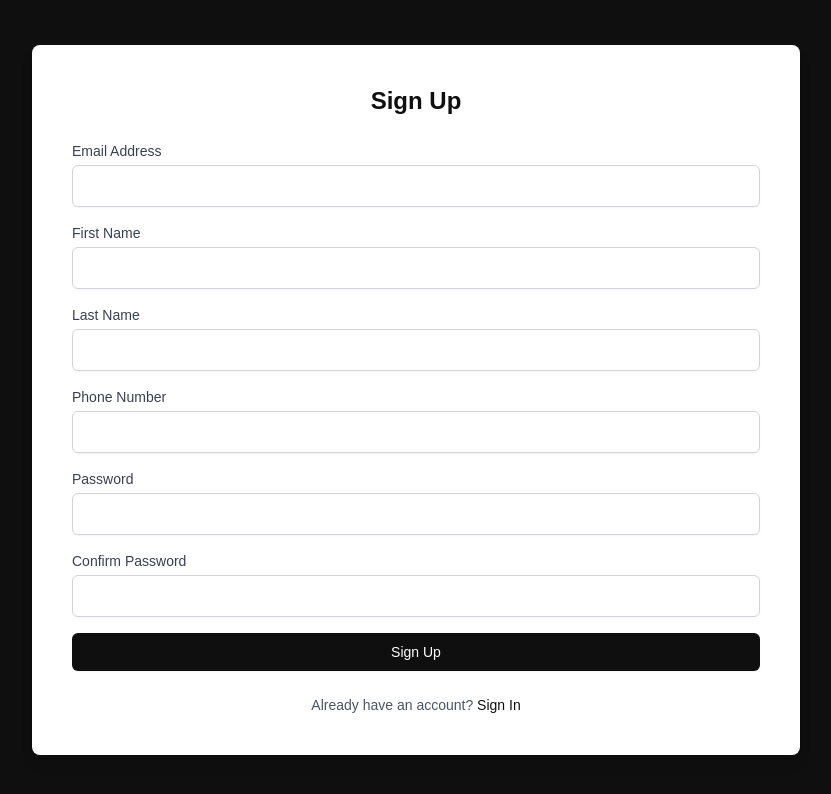
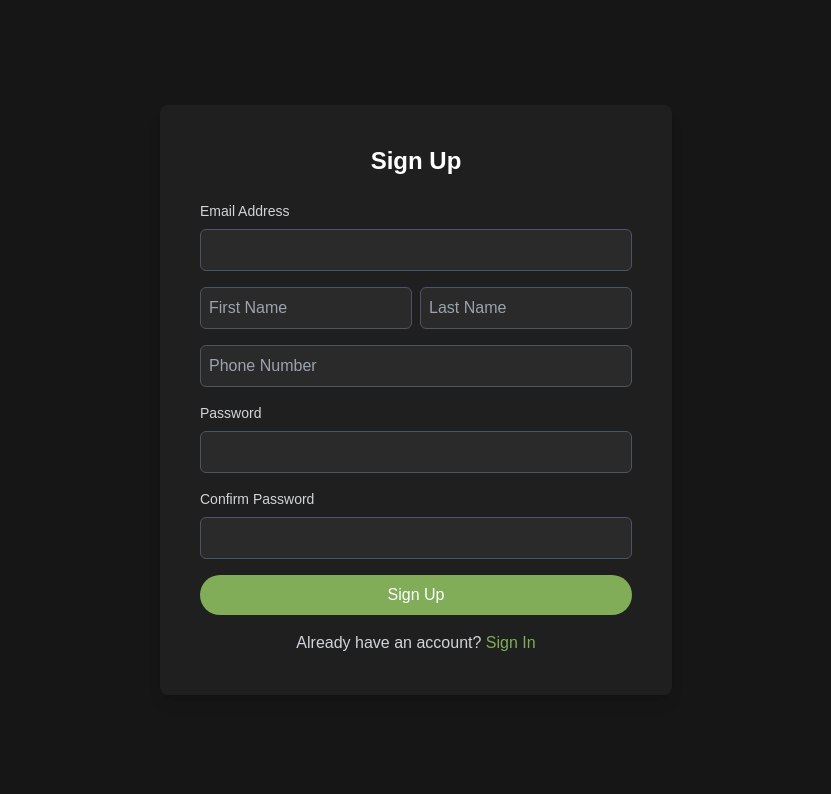
Before and after one commit to okolo157/onepowerx-dev, a Next.js app: page /auth/register in a window 1280 px wide. Shown: the top 794 px of the page, without its empty margins (224-1055 px from the left). Built offline with nearby package versions, Linux system fonts and the light colour scheme; a web font is replaced by a local one.

Commit message:
auth-success (session logic needs more debugging)

```diff
--- /dev/null
+++ b/app/api/auth/[...nextauth]/route.ts
@@ -0,0 +1,83 @@
+import NextAuth, { type NextAuthOptions } from "next-auth";
+import CredentialsProvider from "next-auth/providers/credentials";
+import jwt from "jsonwebtoken";
+
+export const authOptions: NextAuthOptions = {
+  providers: [
+    CredentialsProvider({
+      name: "Credentials",
+      credentials: {
+        email: { label: "Email", type: "text" },
+        password: { label: "Password", type: "password" },
+      },
+      async authorize(credentials) {
+        try {
+          const res = await fetch("https://new-api.onepower.ng/v1/auth/login", {
+            method: "POST",
+            body: JSON.stringify(credentials),
+            headers: { "Content-Type": "application/json" },
+          });
+
+          const data = await res.json();
+          console.log("API Response:", data); // ✅ Log response
+
+          if (!res.ok || !data?.token) {
+            throw new Error(
+              `Invalid response from API: ${JSON.stringify(data)}`
+            );
+          }
+
+          const decodedToken = jwt.decode(data.token) as {
+            sub: string;
+            email?: string;
+          };
+
+          if (!decodedToken?.sub) {
+            throw new Error("Invalid token: Missing user ID");
+          }
+
+          // Log the decoded user ID
+          console.log("Decoded User ID:", decodedToken.sub);
+
+          return {
+            id: decodedToken.sub, // Extract user ID from token
+            email: decodedToken.email || "", // Extract email if present
+            token: data.token, // Store the token
+          }
+        } catch (error) {
+          console.error("Authorization error:", error);
+          return null;
+        }
+      },
+    }),
+  ],
+  callbacks: {
+    async jwt({ token, user }) {
+      if (user) {
+        token.id = user.id; // User's ID
+        token.email = user.email; // User's email
+        token.accessToken = user.token || ""; // Add JWT to token (If token is available in the response)
+      }
+      return token;
+    },
+    async session({ session, token }) {
+      return {
+        ...session,
+        user: {
+          ...session.user,
+          id: token.id,
+          email: token.email ?? undefined,
+        },
+        accessToken: token.accessToken ?? undefined, // Ensure accessToken is included in session
+      };
+    },
+  },
+
+  secret: process.env.NEXTAUTH_SECRET,
+  pages: {
+    signIn: "/auth/login",
+  },
+};
+
+const handler = NextAuth(authOptions);
+export { handler as GET, handler as POST };
--- a/app/layout.tsx
+++ b/app/layout.tsx
@@ -1,6 +1,8 @@
+// app/layout.tsx (server component)
 import type { Metadata } from "next";
 import { Geist, Geist_Mono } from "next/font/google";
 import "./globals.css";
+import ClientLayout from "../components/client-layout";
 
 const geistSans = Geist({
   variable: "--font-geist-sans",
@@ -19,15 +21,13 @@ export const metadata: Metadata = {
 
 export default function RootLayout({
   children,
-}: Readonly<{
-  children: React.ReactNode;
-}>) {
+}: Readonly<{ children: React.ReactNode }>) {
   return (
     <html lang="en">
       <body
         className={`${geistSans.variable} ${geistMono.variable} antialiased`}
       >
-        {children}
+        <ClientLayout>{children}</ClientLayout>
       </body>
     </html>
   );
--- a/app/page.tsx
+++ b/app/page.tsx
@@ -6,6 +6,7 @@ import Navbar from "@/components/Navbar";
 import { Steps } from "@/components/Steps";
 import Reviews from "@/components/Reviews";
 import Footer from "@/components/Footer";
+
 
 export default function Home() {
   const links = [
--- a/components/AuthForm.tsx
+++ b/components/AuthForm.tsx
@@ -1,35 +1,108 @@
-import Link from "next/link";
+"use client";
+
+import { useState } from "react";
+import { useRouter } from "next/navigation";
+import { signIn } from "next-auth/react";
 
 interface AuthFormProps {
   isSignUp: boolean;
 }
 
 export default function AuthForm({ isSignUp }: AuthFormProps) {
+  const router = useRouter();
+  const [formData, setFormData] = useState({
+    email: "",
+    password: "",
+    firstName: "",
+    lastName: "",
+    phone: "",
+    confirmPassword: "",
+  });
+  const [loading, setLoading] = useState(false);
+  const [error, setError] = useState("");
+
+  const handleChange = (e: React.ChangeEvent<HTMLInputElement>) => {
+    setFormData({ ...formData, [e.target.name]: e.target.value });
+  };
+
+  const handleSubmit = async (e: React.FormEvent) => {
+    e.preventDefault();
+    setLoading(true);
+    setError("");
+
+    try {
+      const endpoint = isSignUp ? "/v1/auth/register" : "/v1/auth/login";
+      const body = isSignUp
+        ? {
+            email: formData.email,
+            firstname: formData.firstName,
+            lastname: formData.lastName,
+            phone: formData.phone,
+            password: formData.password,
+            confirmpassword: formData.confirmPassword,
+            referrer: "",
+          }
+        : {
+            email: formData.email,
+            password: formData.password,
+          };
+
+      const response = await fetch(
+        `${process.env.NEXT_PUBLIC_API_URL}${endpoint}`,
+        {
+          method: "POST",
+          headers: { "Content-Type": "application/json" },
+          body: JSON.stringify(body),
+        }
+      );
+
+      const data = await response.json();
+      if (!response.ok) {
+        throw new Error(data.message || "Authentication failed");
+      }
+
+      const result = await signIn("credentials", {
+        email: formData.email,
+        password: formData.password,
+        redirect: false,
+      });
+
+      if (result?.error) {
+        setError(result.error);
+      } else {
+        router.push("/dashboard");
+      }
+    } catch (err: unknown) {
+      if (err instanceof Error) {
+        setError(err.message);
+      } else {
+        setError("An unexpected error occurred");
+      }
+    } finally {
+      setLoading(false);
+    }
+  };
+
+  const toggleAuthMode = () => {
+    router.push(isSignUp ? "/auth/login" : "/auth/register");
+  };
+
   return (
-    <div className="min-h-screen flex items-center justify-center bg-custom p-10">
-      <div className="bg-white rounded-lg shadow-lg w-full max-w-3xl flex">
-        {/* {isSignUp && (
-          <div className="w-1/3 bg-black rounded-l-lg flex flex-col items-center justify-center ">
-
-            <Image
-              src="/images/1power.png"
-              alt="Welcome"
-              className="w-full h-auto"
-              width={100}
-              height={100}
-            />
-          </div>
-        )} */}
-
-        <div className={`w-${isSignUp ? "full" : "full"} p-10`}>
-          <h2 className="text-2xl font-bold mb-6 text-center text-custom">
+    <div className="min-h-screen flex items-center justify-center bg-[#161616] p-10">
+      <div className="bg-[#1f1f1f] rounded-lg shadow-lg w-full max-w-lg p-10">
+        <h2 className="text-2xl font-bold text-center text-white mb-6">
           {isSignUp ? "Sign Up" : "Sign In"}
         </h2>
-          <form className="space-y-4">
+
+        {error && (
+          <p className="text-red-500 text-sm text-center mb-4">{error}</p>
+        )}
+
+        <form className="space-y-4" onSubmit={handleSubmit}>
           <div>
             <label
               htmlFor="email"
-                className="block text-sm font-medium text-gray-700"
+              className="block text-sm font-medium text-gray-300 pb-2"
             >
               Email Address
             </label>
@@ -37,65 +110,51 @@ export default function AuthForm({ isSignUp }: AuthFormProps) {
               type="email"
               id="email"
               name="email"
+              value={formData.email}
+              onChange={handleChange}
               required
-                className="mt-1 block w-full px-3 py-2 border border-gray-300 rounded-md shadow-sm focus:outline-none focus:ring-custom focus:border-custom"
+              className="w-full p-2 border border-gray-600 rounded-md bg-[#2a2a2a] text-white"
             />
           </div>
 
           {isSignUp && (
             <>
-                <div>
-                  <label
-                    htmlFor="firstName"
-                    className="block text-sm font-medium text-gray-700"
-                  >
-                    First Name
-                  </label>
+              <div className="flex space-x-2">
                 <input
                   type="text"
-                    id="firstName"
                   name="firstName"
+                  value={formData.firstName}
+                  onChange={handleChange}
+                  placeholder="First Name"
+                  className="w-1/2 p-2 border border-gray-600 rounded-md bg-[#2a2a2a] text-white"
                   required
-                    className="mt-1 block w-full px-3 py-2 border border-gray-300 rounded-md shadow-sm focus:outline-none focus:ring-custom focus:border-custom"
+                />
+                <input
+                  type="text"
+                  name="lastName"
+                  value={formData.lastName}
+                  onChange={handleChange}
+                  placeholder="Last Name"
+                  className="w-1/2 p-2 border border-gray-600 rounded-md bg-[#2a2a2a] text-white"
+                  required
                 />
               </div>
-                <div>
-                  <label
-                    htmlFor="lastName"
-                    className="block text-sm font-medium text-gray-700"
-                  >
-                    Last Name
-                  </label>
-                  <input
-                    type="text"
-                    id="lastName"
-                    name="lastName"
-                    required
-                    className="mt-1 block w-full px-3 py-2 border border-gray-300 rounded-md shadow-sm focus:outline-none focus:ring-custom focus:border-custom"
-                  />
-                </div>
-                <div>
-                  <label
-                    htmlFor="phone"
-                    className="block text-sm font-medium text-gray-700"
-                  >
-                    Phone Number
-                  </label>
               <input
                 type="tel"
-                    id="phone"
                 name="phone"
+                value={formData.phone}
+                onChange={handleChange}
+                placeholder="Phone Number"
+                className="w-full p-2 border border-gray-600 rounded-md bg-[#2a2a2a] text-white"
                 required
-                    className="mt-1 block w-full px-3 py-2 border border-gray-300 rounded-md shadow-sm focus:outline-none focus:ring-custom focus:border-custom"
               />
-                </div>
             </>
           )}
 
           <div>
             <label
               htmlFor="password"
-                className="block text-sm font-medium text-gray-700"
+              className="block text-sm font-medium text-gray-300 pb-2"
             >
               Password
             </label>
@@ -103,8 +162,10 @@ export default function AuthForm({ isSignUp }: AuthFormProps) {
               type="password"
               id="password"
               name="password"
+              value={formData.password}
+              onChange={handleChange}
               required
-                className="mt-1 block w-full px-3 py-2 border border-gray-300 rounded-md shadow-sm focus:outline-none focus:ring-custom focus:border-custom"
+              className="w-full p-2 border border-gray-600 rounded-md bg-[#2a2a2a] text-white"
             />
           </div>
 
@@ -112,7 +173,7 @@ export default function AuthForm({ isSignUp }: AuthFormProps) {
             <div>
               <label
                 htmlFor="confirmPassword"
-                  className="block text-sm font-medium text-gray-700"
+                className="block text-sm font-medium text-gray-300 pb-2"
               >
                 Confirm Password
               </label>
@@ -120,35 +181,33 @@ export default function AuthForm({ isSignUp }: AuthFormProps) {
                 type="password"
                 id="confirmPassword"
                 name="confirmPassword"
+                value={formData.confirmPassword}
+                onChange={handleChange}
                 required
-                  className="mt-1 block w-full px-3 py-2 border border-gray-300 rounded-md shadow-sm focus:outline-none focus:ring-custom focus:border-custom"
+                className="w-full p-2 border border-gray-600 rounded-md bg-[#2a2a2a] text-white"
               />
             </div>
           )}
 
-            <div>
           <button
             type="submit"
-                className="w-full flex justify-center py-2 px-4 border border-transparent rounded-md shadow-sm text-sm font-medium text-white bg-custom hover:bg-custom2 focus:outline-none focus:ring-2 focus:ring-offset-2 focus:ring-custom"
+            disabled={loading}
+            className="w-full flex justify-center items-center px-4 py-2 transition-transform ease-in-out transform hover:scale-105 bg-custom2 text-white rounded-full"
           >
-                {isSignUp ? "Sign Up" : "Sign In"}
+            {loading ? "Processing..." : isSignUp ? "Sign Up" : "Sign In"}
           </button>
-            </div>
         </form>
 
-          <div className="mt-6 text-center">
-            <p className="text-sm text-gray-600">
-              {isSignUp
-                ? "Already have an account? "
-                : "Don't have an account? "}
-              <Link
-                href={isSignUp ? "/auth/login" : "/auth/register"}
-                className="font-medium text-custom hover:text-custom2"
+        <div className="mt-4 text-center">
+          <p className="text-gray-300">
+            {isSignUp ? "Already have an account?" : "Don't have an account?"}{" "}
+            <button
+              onClick={toggleAuthMode}
+              className="text-custom2 hover:underline"
             >
               {isSignUp ? "Sign In" : "Sign Up"}
-              </Link>
+            </button>
           </p>
-          </div>
         </div>
       </div>
     </div>
--- /dev/null
+++ b/components/client-layout.tsx
@@ -0,0 +1,11 @@
+"use client";
+
+import { SessionProvider } from "next-auth/react";
+
+export default function ClientLayout({
+  children,
+}: {
+  children: React.ReactNode;
+}) {
+  return <SessionProvider>{children}</SessionProvider>;
+}
```
Also changed, not shown: app/api/auth/logout/page.tsx (added, +9 -0 lines), app/dashboard/page.tsx (added, +24 -0 lines), middleware.ts (added, +17 -0 lines), package.json (+8 -0 lines), types/next-auth.d.ts (added, +17 -0 lines), 1 other file (tests, documents, lock files or other folders). Lines whose indentation alone changed are shown as unchanged.
